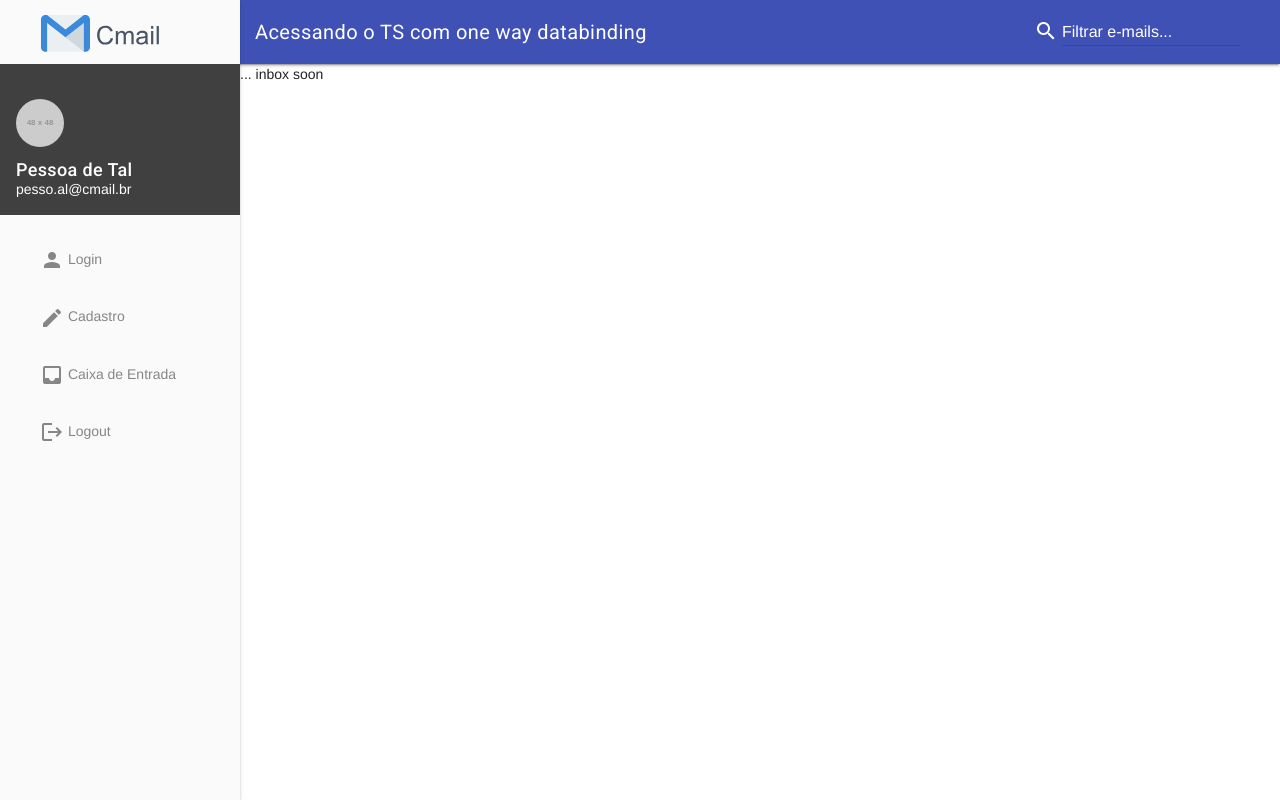
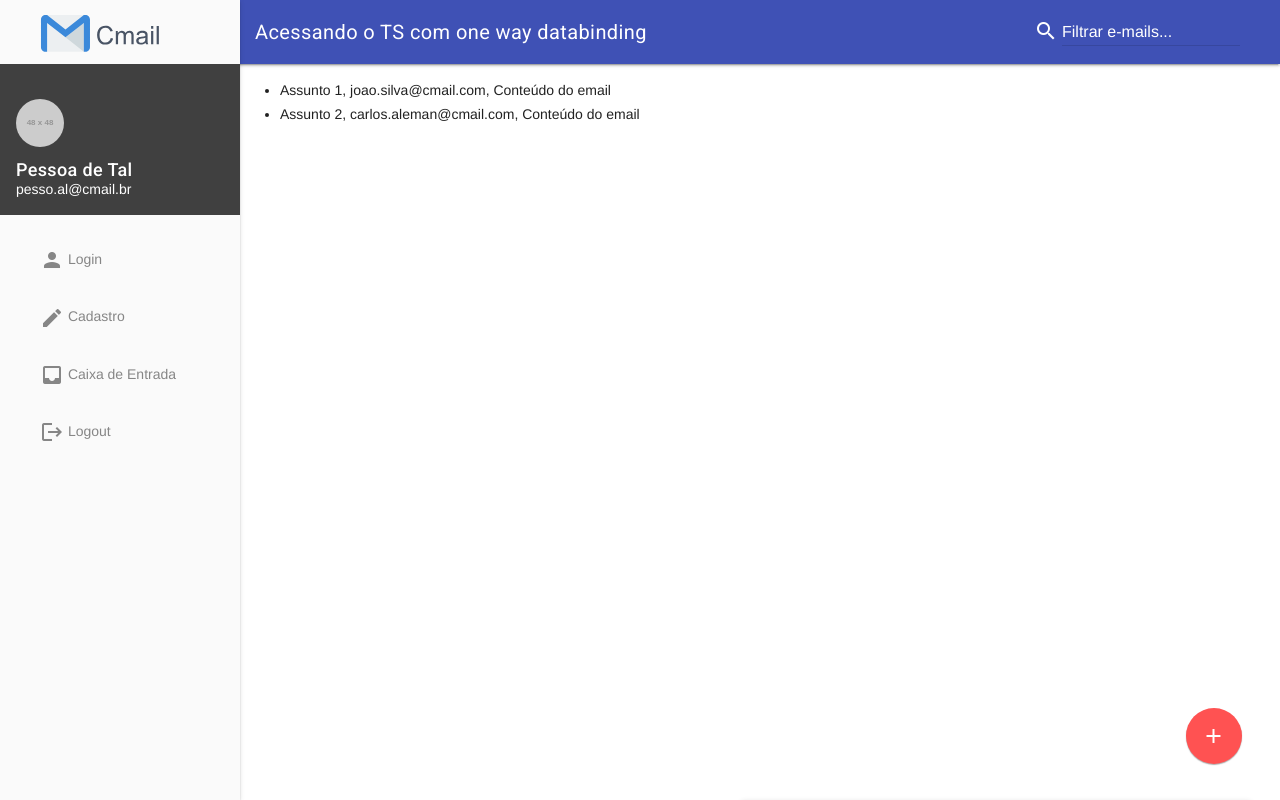
Before and after one commit to clebersonp/cmail-front, an Angular app: page / in a window 1280 px wide. Built offline with nearby package versions, Linux system fonts and the light colour scheme.

Commit message:
utilizando diretivas ngFor

```diff
--- a/angular.json
+++ b/angular.json
@@ -23,7 +23,11 @@
               "src/assets"
             ],
             "styles": [
-              "src/styles.css"
+              "src/styles.css",
+              "src/assets/css/errorMessages.css",
+              "src/assets/css/globalFab.css",
+              "src/assets/css/newEmail.css",
+              "src/assets/css/tooltip.css"
             ],
             "scripts": [],
             "es5BrowserSupport": true
--- a/src/app/app.component.html
+++ b/src/app/app.component.html
@@ -1,11 +1,78 @@
 <div class="mdl-layout mdl-js-layout mdl-layout--fixed-drawer mdl-layout--fixed-header">
+    <cmail-header></cmail-header>
+    <main class="mdl-layout__content">
+      <div class="page-content">
 
-    <!--usando o meu selector - component criado-->
-    <cmail-header></cmail-header>
+        <!-- Adicionar a listagem de emails -->
+        <ul>
+            <li *ngFor="let email of emails">
+                {{ email.assunto }},
+                {{ email.destinatario }},
+                {{ email.conteudo }}
+            </li>
+        </ul>
 
-    <main class="mdl-layout__content">
-        <div class="page-content">
-            ... inbox soon
+        <div class="mdl-grid">
+          <!-- Floating Multiline Textfield -->
+          <button class="globalFab tooltip btn mdl-button mdl-js-button mdl-button--fab mdl-button--colored"
+            role="tooltip" aria-label="Criar novo email" (click)="toogleNewEmailForm()">
+            <span class="material-icons">add</span>
+          </button>
+
+          <!-- newEmail--active -->
+          <form [ngClass]="{ 'newEmail--active' : isNewEmailFormOpen }" class="newEmail cmailForm">
+            <div class="newEmail__card demo-card-wide mdl-card mdl-shadow--2dp">
+              <div class="newEmail__titleArea mdl-card__title">
+                <h2 class="newEmail__title mdl-card__title-text">Novo Email</h2>
+              </div>
+              <div class="newEmail__body mdl-card__supporting-text">
+                <!-- Form Fields -->
+                <!-- [Para] -->
+                <div class="cmailInputForm">
+                  <div class="mdl-textfield mdl-textfield--floating-label">
+                    <input required type="email" name="para" id="para" placeholder=" " class="mdl-textfield__input">
+                    <span class="mdl-textfield__error">Informar um email é obrigatório!</span>
+                    <label class="mdl-textfield__label" for="para">Para: </label>
+                    <span class="mdl-textfield__formline"></span>
+                  </div>
+                </div><!-- ./[Para] -->
+
+                <!-- [Assunto] -->
+                <div class="cmailInputForm">
+                  <div class="mdl-textfield mdl-textfield--floating-label">
+                    <input required type="text" name="assunto" id="assunto" placeholder=" " class="mdl-textfield__input">
+                    <span class="mdl-textfield__error">Informar um assunto é obrigatório!</span>
+                    <label class="mdl-textfield__label" for="assunto">Assunto: </label>
+                    <span class="mdl-textfield__formline"></span>
+                  </div>
+                </div><!-- ./[Assunto] -->
+
+                <!-- [Conteúdo] -->
+                <div class="cmailInputForm">
+                  <div class="mdl-textfield mdl-textfield--floating-label">
+                    <textarea name="conteudo" id="conteudo" placeholder=" " class="mdl-textfield__input"></textarea>
+                    <span class="mdl-textfield__error">Informar um conteúdo é obrigatório!</span>
+                    <label class="mdl-textfield__label" for="conteudo">Conteúdo: </label>
+                    <span class="mdl-textfield__formline"></span>
+                  </div>
+                </div><!-- ./[Conteúdo] -->
+
+                <!-- ./Form Fields -->
+              </div>
+              <div class="mdl-card__actions mdl-card--border">
+                <button class="mdl-button">
+                  Enviar
+                </button>
+              </div>
+              <div class="newEmail__topMenu mdl-card__menu">
+                <button type="button" class="mdl-button mdl-button--icon" (click)="toogleNewEmailForm()">
+                  <span class="material-icons">close</span>
+                </button>
+              </div>
+            </div>
+          </form>
         </div>
+
+      </div>
     </main>
-</div>
+  </div>
--- a/src/app/app.component.ts
+++ b/src/app/app.component.ts
@@ -7,4 +7,20 @@ import { Component } from '@angular/core';
 })
 export class AppComponent {
   title = 'cmail-front';
+  private _isNewEmailFormOpen = false;
+
+  emails = [
+    {assunto : "Assunto 1", destinatario : "joao.silva@cmail.com", conteudo : "Conteúdo do email"},
+    {assunto : "Assunto 2", destinatario : "carlos.aleman@cmail.com", conteudo : "Conteúdo do email"},
+  ];
+
+  toogleNewEmailForm() {
+    this._isNewEmailFormOpen = !this._isNewEmailFormOpen;
+  }
+
+// ctrl + D ou F2 ajuda na refatoracao do codigo
+
+  get isNewEmailFormOpen() {
+    return this._isNewEmailFormOpen;
+  }
 }
--- /dev/null
+++ b/src/assets/css/errorMessages.css
@@ -0,0 +1,16 @@
+section.mdl-textfield,
+ul.mdl-textfield {
+  padding: 0;
+  position: static;
+}
+
+section.mdl-textfield .mdl-textfield__error,
+ul.mdl-textfield li.mdl-textfield__error {
+  border: 1px solid #f5c6cb;
+  background-color: #f8d7da;
+  border-radius: .1rem;
+  color: #721c24;
+  margin-bottom: 1rem;
+  padding: .75rem 1.25rem;
+  position: relative;
+}
--- /dev/null
+++ b/src/assets/css/globalFab.css
@@ -0,0 +1,5 @@
+.globalFab {
+  position: fixed !important;
+  bottom: 4.5%;
+  right: 3%;
+}
--- /dev/null
+++ b/src/assets/css/newEmail.css
@@ -0,0 +1,38 @@
+.newEmail {
+  position: fixed;
+  z-index: 10;
+  bottom: 0%;
+  right: 2.3%;
+  width: 510px;
+  transform: translateY(100%);
+  transition: transform .3s ease-in-out;
+}
+.newEmail--active {
+  transform: translateY(0);
+}
+.newEmail__card {
+  width: 100%;
+}
+.newEmail__topMenu {
+  color: #ffffff;
+}
+.newEmail__titleArea {
+  color: #ffffff;
+  background: #404040;
+}
+.newEmail__title {
+  font-size: 14px;
+  letter-spacing: .2px;
+  font-weight: 500;
+  padding: 7px 0;
+}
+.newEmail__body {
+  box-sizing: border-box;
+  width: 100%;
+}
+.newEmail .mdl-textfield {
+  width: 100%;
+}
+.newEmail textarea.mdl-textfield__input {
+  height: 200px;
+}
--- /dev/null
+++ b/src/assets/css/tooltip.css
@@ -0,0 +1,91 @@
+.tooltip {
+ position: relative;
+ overflow: initial !important;
+}
+
+.tooltip:before {
+ content: attr(aria-label);
+ display: block;
+ position: absolute;
+ white-space: nowrap;
+ text-transform: capitalize;
+ border-radius: 2px;
+ line-height: 1.5em;
+ background-color: #323232;
+ padding: 10px 25px;
+ font-size: 1.1rem;
+ font-weight: 300;
+ color: #fff;
+ cursor: default;
+ opacity: 0;
+ transition: opacity .5s, transform .5s !important;
+ transform: translateX(-90%) translateY(-50%);
+ pointer-events: none;
+ will-change: transform;
+}
+
+.tooltip:focus:before,
+.tooltip:hover:before {
+ opacity: 1;
+ transform: translateX(-110%) translateY(-50%);
+ pointer-events: all;
+}
+
+
+
+.tooltip--left:before {
+ transform: translateX(0%) translateY(-15%);
+}
+.tooltip--left:focus:before,
+.tooltip--left:hover:before {
+ opacity: 1;
+ transform: translateX(30%) translateY(-15%);
+ pointer-events: all;
+}
+
+cmail-form-component.css .cmailInputForm .mdl-textfield {
+   color: #757575;
+}
+.cmailInputForm .mdl-textfield:focus-within {
+   color: rgb(63,81,181);
+}
+.cmailInputForm .mdl-textfield.is-invalid {
+   color: #d50000;
+}
+
+.cmailInputForm .mdl-textfield.is-invalid .mdl-textfield__label {
+   font-size: 16px;
+}
+
+.cmailInputForm .mdl-textfield__formline {
+   content: "";
+   display: block;
+   position: absolute;
+   bottom: 19px;
+   width: 100%;
+   height: 2px;
+   opacity: 1;
+   transition: opacity .3s, transform .3s;
+   background-color: currentColor;
+   transform: scale(0);
+}
+
+.cmailInputForm .mdl-textfield__input:not(:placeholder-shown) ~ .mdl-textfield__formline,
+.cmailInputForm .mdl-textfield:focus-within .mdl-textfield__formline {
+   opacity: 1;
+   transform: scale(1);
+}
+
+.cmailInputForm .mdl-textfield__input {
+   outline: 0;
+   transition: color .2s, background .2s;
+   color: #757575;
+}
+
+.cmailInputForm .mdl-textfield__input:not(:placeholder-shown) ~ .mdl-textfield__label,
+.cmailInputForm .mdl-textfield__input:focus ~ .mdl-textfield__label {
+   color: currentColor;
+   font-size: 12px !important;
+   top: 4px;
+   visibility: visible;
+}
```
